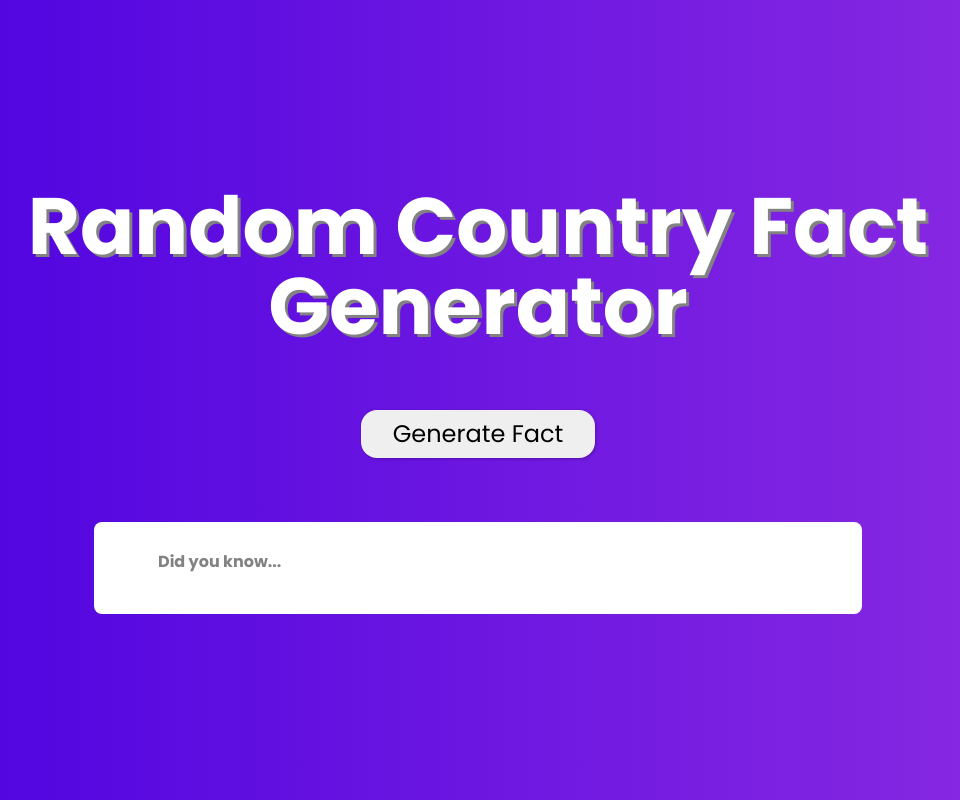
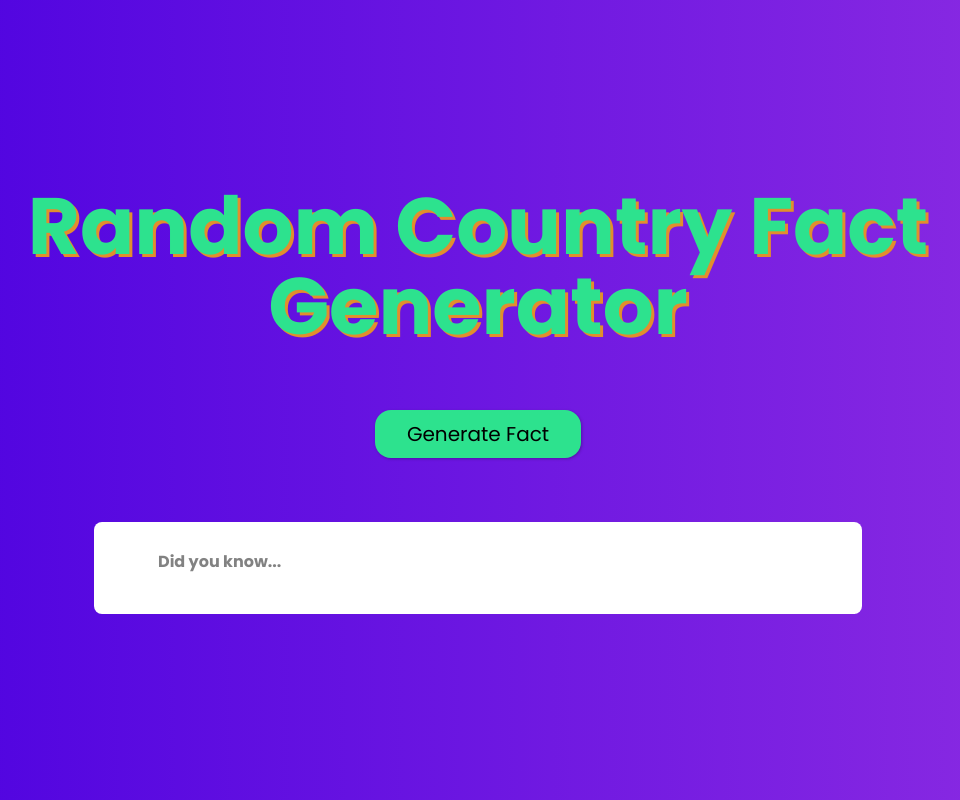
Before and after one commit to robdcal/random-country-fact-generator, a React (Create React App) app: page / in a window 1280 px wide. Shown: the whole page, without its empty margins (162-1122 px from the left). Built offline with nearby package versions, Linux system fonts and the light colour scheme; no server answers.

Commit message:
minor styling updates

```diff
--- a/src/App.css
+++ b/src/App.css
@@ -66,23 +66,28 @@ header.hero {
 
 header.hero h1 {
   margin-bottom: 4rem;
-  text-shadow: 3px 3px 0px #828282;
+  text-shadow: 3px 3px 0px #e28e2d;
+  color: #2de28e;
 }
 
 header.hero button {
   width: fit-content;
   padding: 0.5rem 2rem;
   margin: 0 auto;
-  font-size: 1.5rem;
+  font-size: 1.25rem;
   line-height: 2rem;
   border-radius: 1rem;
   border: none;
   cursor: pointer;
   box-shadow: 1px 1px 3px rgba(0, 0, 0, 0.25);
+  background-color: #2de28e;
 }
 
 header.hero button:hover {
-  box-shadow: 1px 1px 3px rgba(0, 0, 0, 0.5);
+  box-shadow: 1px 1px 5px rgba(0, 0, 0, 0.5);
+  transform: translate(-0.05rem, -0.05rem);
+  background-color: #e28e2d;
+  color: white;
 }
 
 .fact-card {
```
